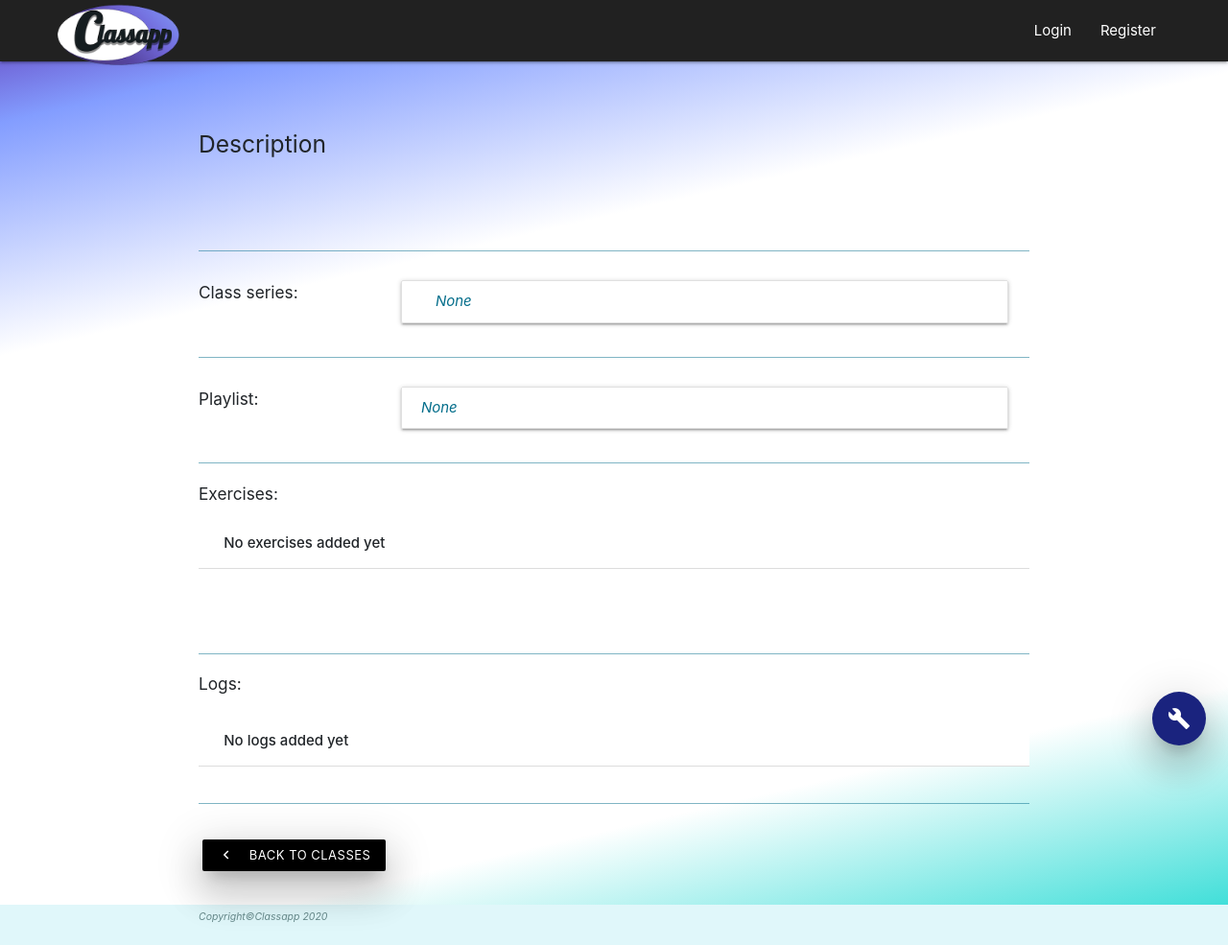
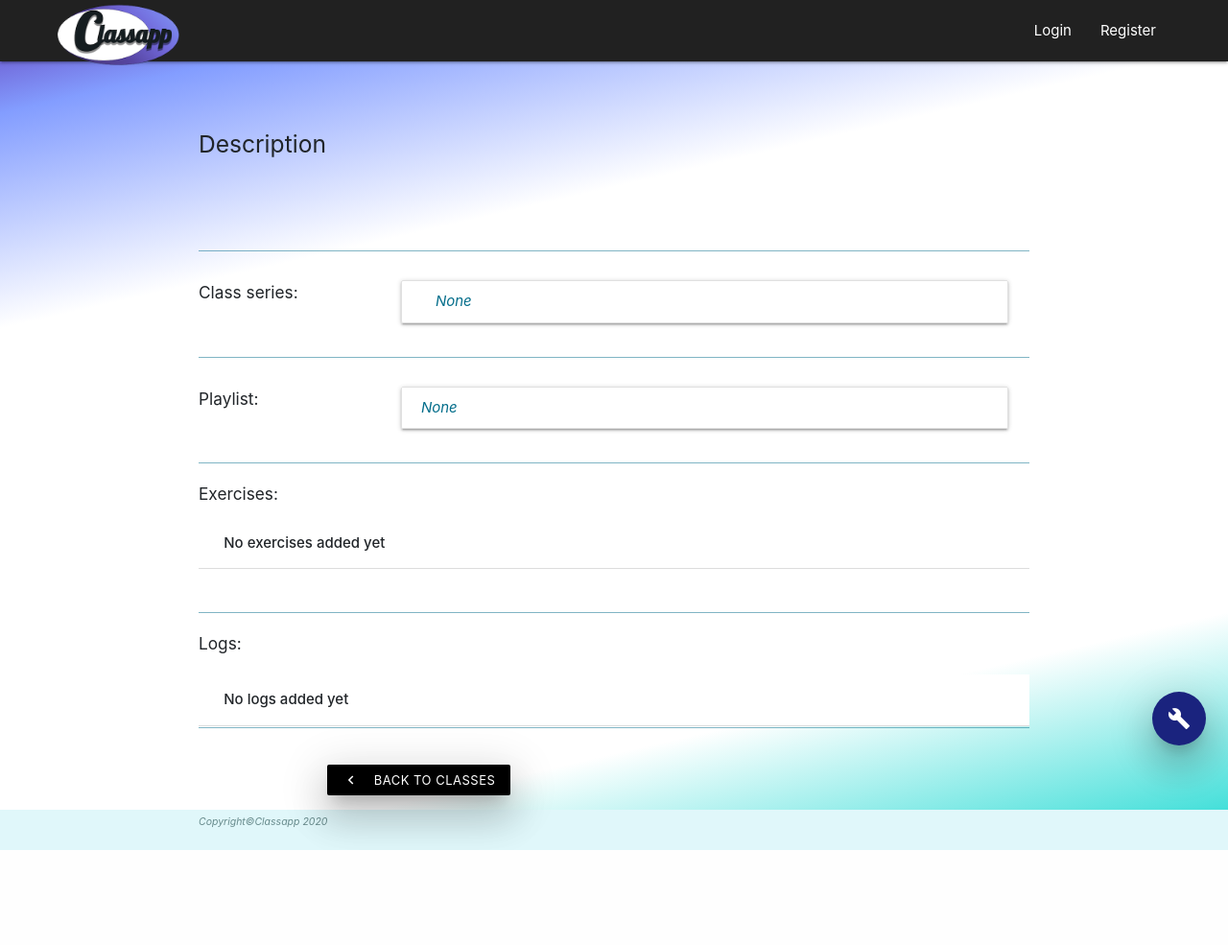
Before and after one commit to Junon72/Milestone3, a Flask app: template templates/viewClass.html in a window 1280 px wide. Shown: the whole page at 96% size. After the commit the page ends 886 px from the top, so only its background shows below. Run offline with Flask 2, Linux system fonts and the light colour scheme; the template is opened without the code that fills it, so the values that code supplies are empty; some libraries are stand-ins or nearby versions.

Commit message:
Adjusting spacing

```diff
--- a/templates/addClass.html
+++ b/templates/addClass.html
@@ -109,7 +109,7 @@
         <!-- CANCEL does not save the content and returns to the CLASSes VIEW - .get() classes without changes -->
             <div class="divider"> </div>
             <br>
-            <div class="container bottom_actions ml-0 mr-0 mt-6 mb-6 w-100">
+            <div class="container bottom_actions ml-0 mr-0 mt-5 mb-5 w-100">
                 <div class="row no-gutters">
                     <div class="col d-flex mt-3 justify-content-end">
                         <button class="btn-small waves-effect waves-light green tooltipped save mr-2" type="submit"
--- a/templates/viewClass.html
+++ b/templates/viewClass.html
@@ -21,9 +21,9 @@
     <!-- MAIN ELEMENTS -->
     {% if this_class.main_elements is defined %}
     <div class="divider"> </div>
-    <br>
-    <h6 class="sub-titles"> Class elements:</h6>
-    <br>
+    <div class="row no-gutters w-100 mb-5">
+        <div class="col m-0 p-0">
+            <h6 class="sub-titles mt-4 mb-4"> Class elements:</h6>
             <ul class="collapsible collapsible-elem popout" data-collapsible="accordion">
                 <li class="this_class">
                     <div class="collapsible-header w-100 level-4">
@@ -41,6 +41,8 @@
                     </div>
                 </li>
             </ul>
+        </div>
+    </div>
     {% endif %}
     <br>
     <!-- OTHER ELEMENTS (Helpers)-->
@@ -107,7 +109,7 @@
 
     <!-- EXERCISES SECTION IN CLASS VIEW -->
     <div class="divider"> </div>
-    <div class="row no-gutters w-100">
+    <div class="row no-gutters mb-5 w-100">
         <div class="col p-0 m-0">
             <h6 class="sub-titles mb-3 mt-4">Exercises:</h6>
             {% if this_class.exercises %}
@@ -256,13 +258,12 @@
             </ul>
         </div>
     </div>
-    <br>
     {% endif %}
 
     <!-- LOGS SECTION IN CLASS VIEW -->
-    <div class="divider mt-5"> </div>
-    <div class="row no-gutters mx-0 w-100">
-        <div class="col mx-0 mt-0 mb-3 p-0">
+    <div class="divider"> </div>
+    <div class="row no-gutters mb-5 w-100">
+        <div class="col m-0 p-0">
             <h6 class="sub-titles mt-4 mb-4">Logs:</h6>
             {% if this_class.logs %}
             <ul class="collapsible collapsible-log popout w-100" data-collapsible="accordion">
@@ -338,12 +339,11 @@
     </ul>
 </div>
 <!-- BOTTOM BUTTON  'BACK TO CLASSES' TO NAVIGATE TO THE PREVIOUS PAGE CLASSES VIEW -->
-<div class="divider mt-4 mb-4"></div>
-<div class="w-100">
-    <div class="container mt-3 bottom_actions w-100">
-        <div class="row">
-            <div class="col ml-n4 mr-0 mt-3 mb-3 d-flex no-gutters justify-content-beginning">
-
+<div class="divider"></div>
+<br>
+<div class="container bottom_actions">
+    <div class="row no-gutters mt-3 mb-3 w-100">
+        <div class="col ml-n4 d-flex no-gutters justify-content-beginning">
             <a href="{{ url_for('classes', username=username) }}"
                 class="btn-small waves-effect waves-light black z-depth-5 tooltipped go_back" data-position="top"
                 data-delay="50" data-tooltip="Go back">
@@ -352,5 +352,4 @@
         </div>
     </div>
 </div>
-</div>
 {% endblock content %}
```
Lines whose indentation alone changed are shown as unchanged.
